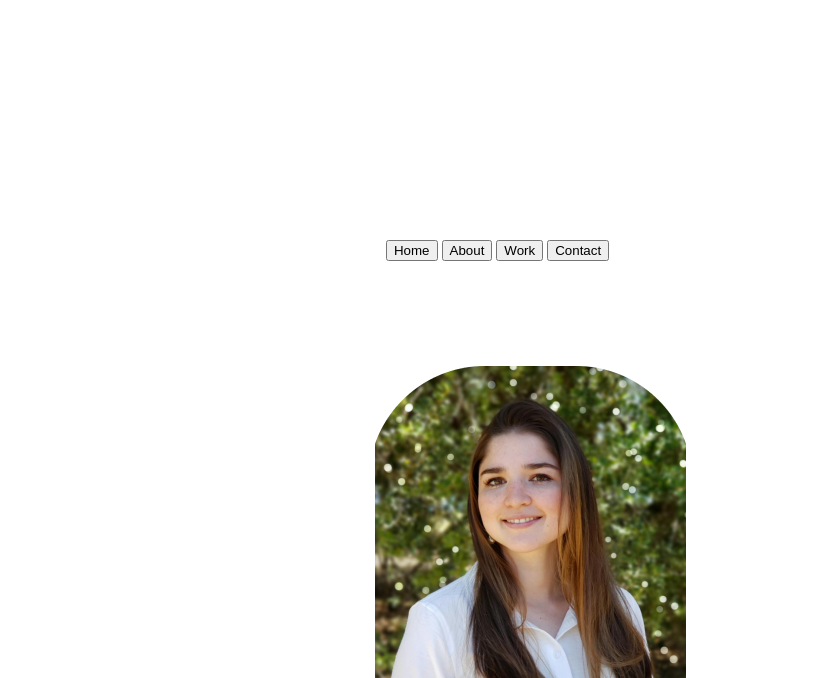
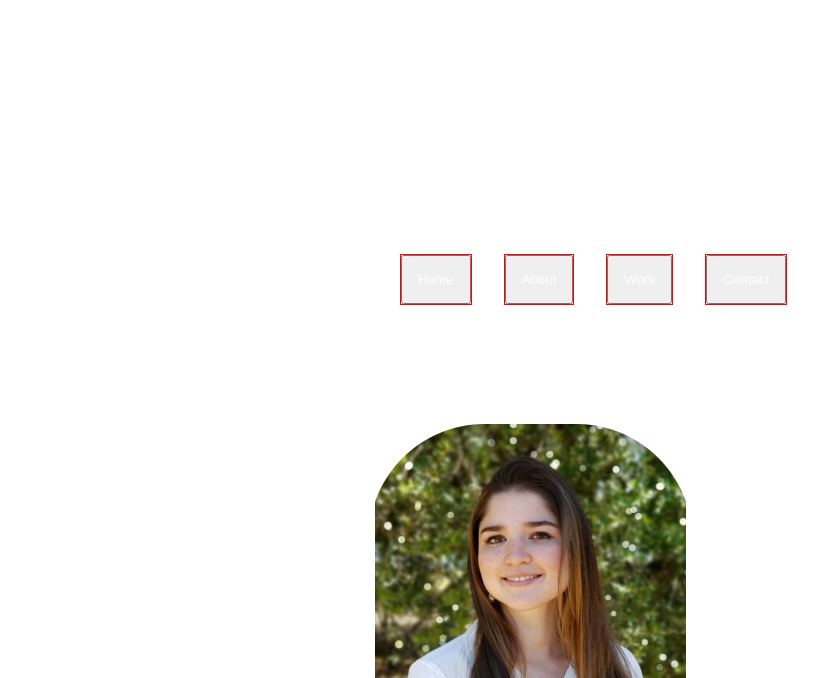
Before and after one commit to SarahEthylBanks/UX_UI_HW_18, a plain HTML site: page index.html in a window 1280 px wide. Shown: the part 122-800 px from the top of the page, without its empty margins (115-933 px from the left). Drawn offline with Linux system fonts and the light colour scheme.

Commit message:
commit 29 on 5/4

```diff
--- a/css/style.css
+++ b/css/style.css
@@ -144,3 +144,12 @@ img {
     margin-top: 10 auto;
 
 }
+button {
+    display: inline-block;
+    padding: 15px;
+    margin: 15px;
+    width: minmax(50px);
+    text-align: center;
+    color: white;
+    outline: 1px solid red;
+    grid-auto-rows: minmax(50px, auto);}
```
